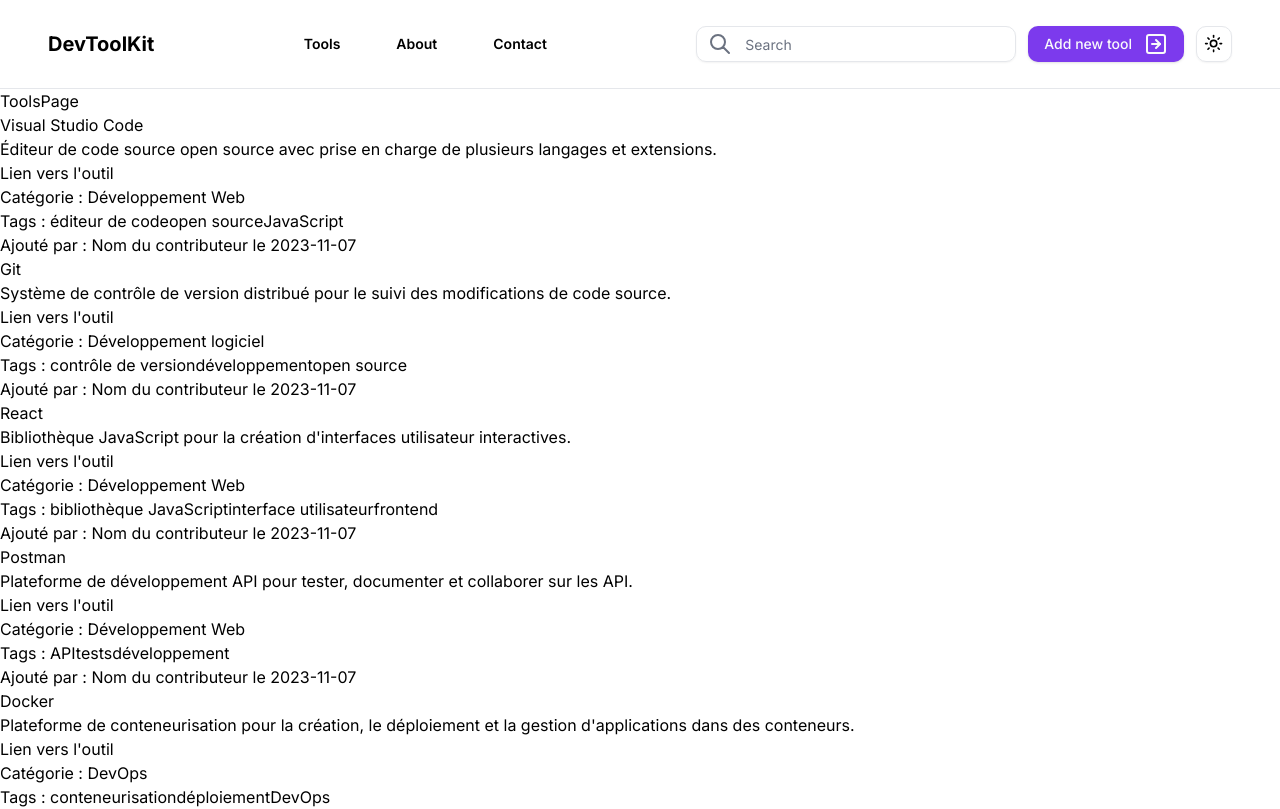
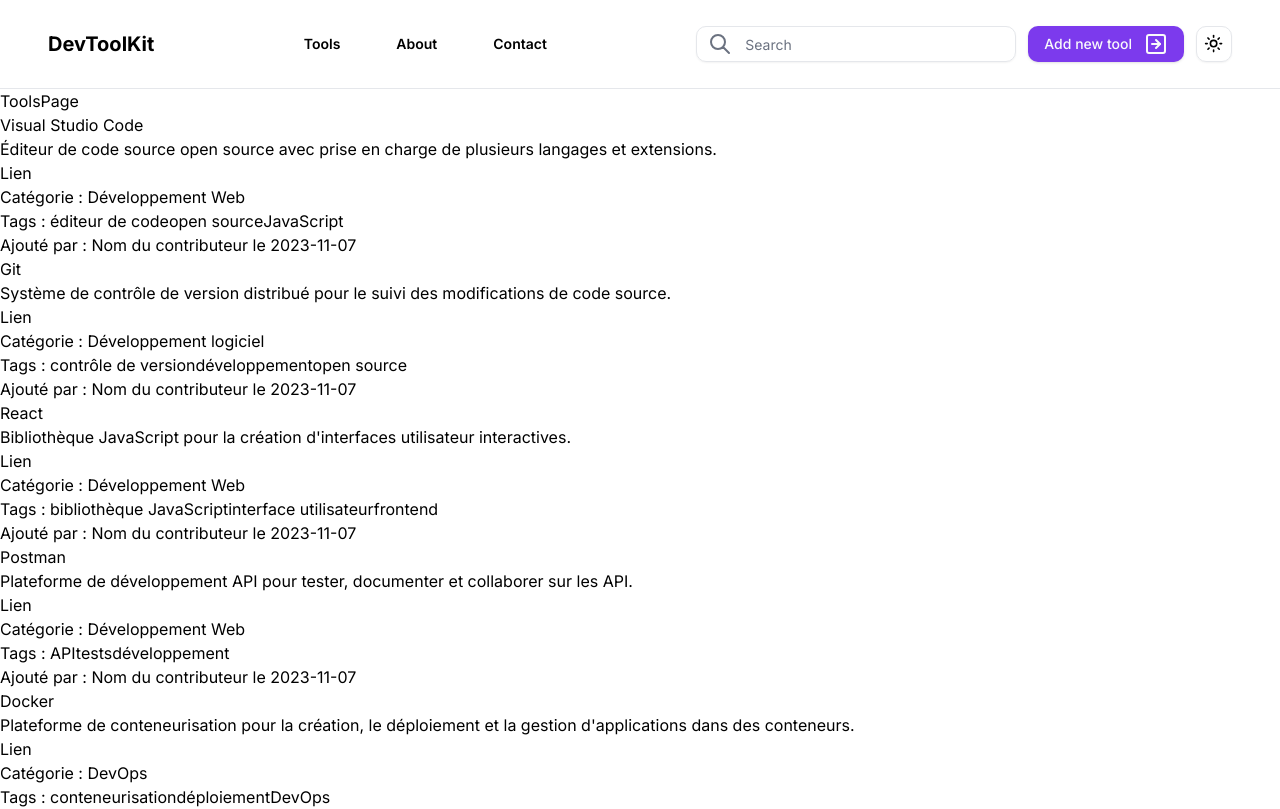
Before and after one commit to tiger-githubb/DevToolBox, a Next.js app: page /tools in a window 1280 px wide. Shown: the top 809 px of the page. Built offline with nearby package versions, Linux system fonts and the light colour scheme.

Commit message:
fix react/no-unescaped-entities

```diff
--- a/app/tools/page.tsx
+++ b/app/tools/page.tsx
@@ -11,7 +11,7 @@ function ToolsPage() {
         <div key={index}>
           <h2>{tool.name}</h2>
           <p>{tool.description}</p>
-          <Link href={tool.link}>Lien vers l'outil</Link>
+          <Link href={tool.link}>Lien</Link>
           <p>Catégorie : {tool.category}</p>
           <p>Tags : {tool.tags}</p>
           <p>
```
